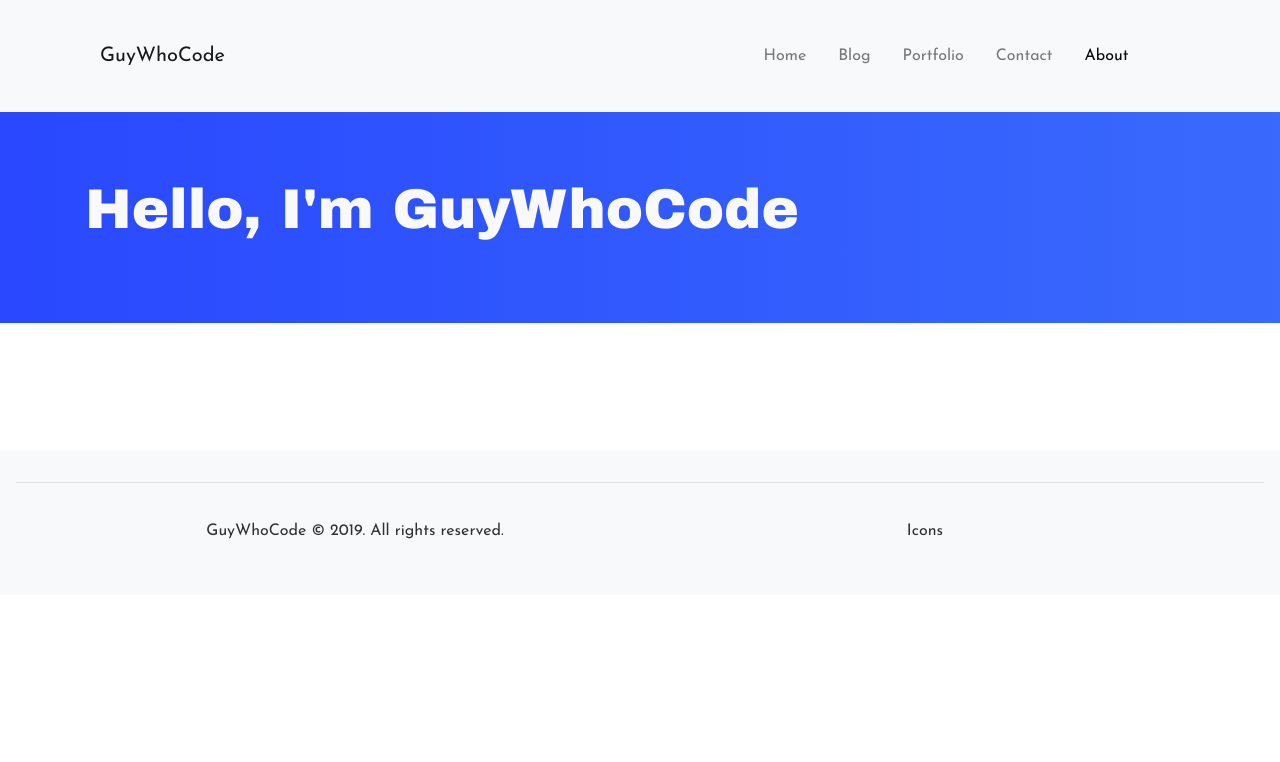
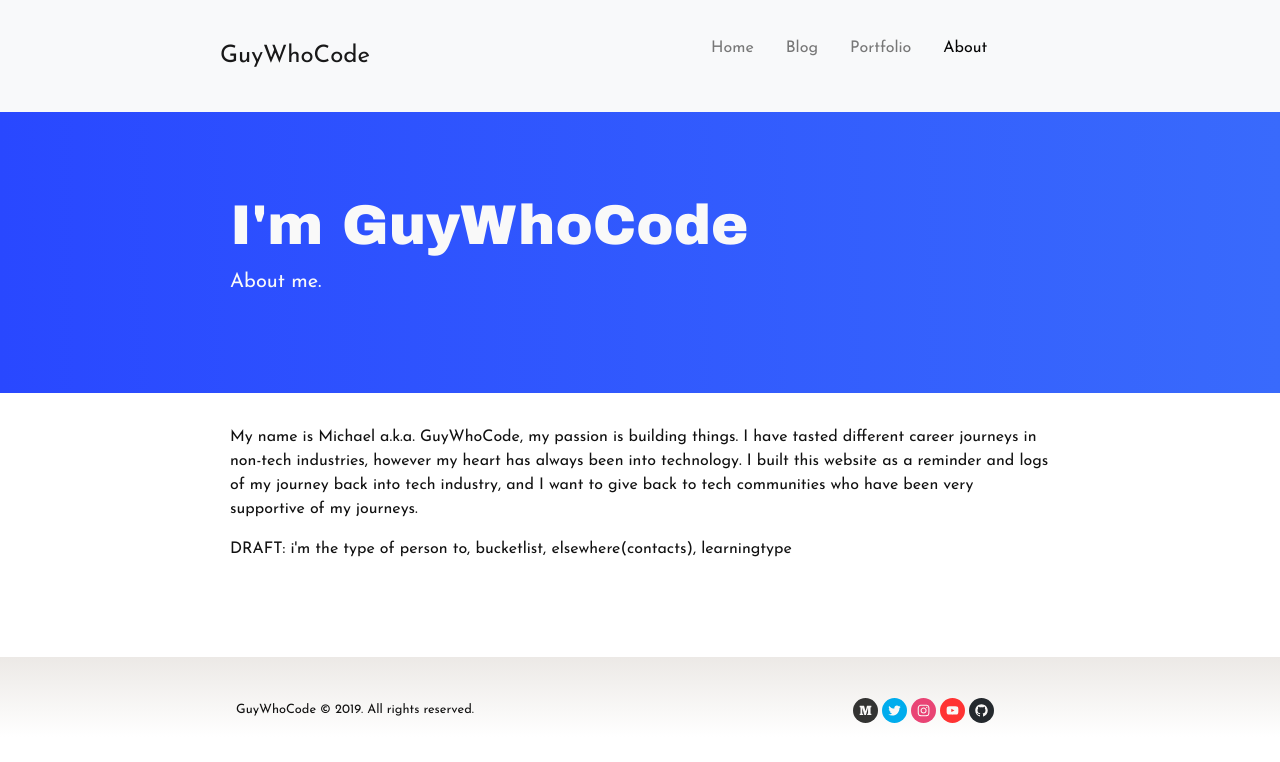
Before and after one commit to michaelisprihanto/guywhocode, a Gatsby site: page /about in a window 1280 px wide. Built offline with nearby package versions, Linux system fonts and the light colour scheme; Gatsby itself is replaced by a stand-in of ours.

Commit message:
Fixed navbar and footer

```diff
--- a/package.json
+++ b/package.json
@@ -23,7 +23,8 @@
     "gatsby-transformer-remark": "^2.6.44",
     "node-sass": "^4.13.0",
     "react": "^16.12.0",
-    "react-dom": "^16.12.0"
+    "react-dom": "^16.12.0",
+    "react-social-icons": "^4.1.0"
   },
   "devDependencies": {
     "prettier": "^1.19.1"
--- a/src/components/footer.js
+++ b/src/components/footer.js
@@ -1,5 +1,6 @@
 import React, { Fragment } from 'react'
 import { graphql, useStaticQuery } from 'gatsby'
+import { SocialIcon } from 'react-social-icons';
 
 const Footer = () => {
   const data = useStaticQuery(graphql`
@@ -14,30 +15,35 @@ const Footer = () => {
 
   return (
     <Fragment>
-      <footer className="page-footer font-small bg-light mt-5 footer-sticky">
-        <hr />
+      <div className="footer mt-5">
         <div className="container">
-
           <div className="row">
-
-            <div className="col-md-6 py-1">
-              <div className="mb-3 flex-center">
-              <div className="footer-copyright text-center py-3">{data.site.siteMetadata.author} © 2019. All rights reserved.</div>
-              </div>
+            <div className="col">
+              <div className="text-center"><small>{data.site.siteMetadata.author} © 2019. All rights reserved.</small></div>
             </div>
-
-            <div className="col-md-6 py-1">
-              <div className="mb-3 flex-center">
-              <div className="footer-copyright text-center py-3">Icons</div>
-              </div>
+            <div className="col text-center">
+              <span className="mr-1">
+                <SocialIcon network="medium" style={{ height: 25, width: 25 }} />
+              </span>
+              <span className="mr-1">
+                <SocialIcon network="twitter" url="https://twitter.com/guywhocode1" style={{ height: 25, width: 25 }} />
+              </span>
+              <span className="mr-1">
+                <SocialIcon network="instagram" style={{ height: 25, width: 25 }} />
+              </span>
+              <span className="mr-1">
+                <SocialIcon network="youtube" style={{ height: 25, width: 25 }} />
+              </span>
+              <span className="mr-1">
+                <SocialIcon network="github" style={{ height: 25, width: 25 }} />
+              </span>
             </div>
-
           </div>
 
         </div>
 
 
-      </footer>
+      </div>
     </Fragment>
   )
 }
--- a/src/components/header.js
+++ b/src/components/header.js
@@ -1,5 +1,6 @@
 import React, { Fragment } from 'react'
-import { Link, graphql, useStaticQuery } from 'gatsby'
+import { graphql, useStaticQuery } from 'gatsby'
+import Navbar from './navbar'
 
 const Header = () => {
   const data = useStaticQuery(graphql`
@@ -14,39 +15,7 @@ const Header = () => {
 
   return (
     <Fragment>
-      <nav className="navbar navbar-expand-lg navbar-light bg-light">
-        <div className="container">
-          <div className="col-sm-7">
-            <Link to="/" className="navbar-brand">{data.site.siteMetadata.title}</Link>
-          </div>
-          <div className="col-sm-4">
-            <div className="collapse navbar-collapse" id="navbarToggler">
-              <ul className="navbar-nav mr-auto mt-2 mt-lg-0">
-                <li className="nav-item">
-                  <Link to="/" className="nav-link-gwc" activeClassName="nav-link-gwc-active">Home</Link>
-                </li>
-                <li className="nav-item">
-                  <Link to="/blog" className="nav-link-gwc" activeClassName="nav-link-gwc-active">Blog</Link>
-                </li>
-                <li className="nav-item">
-                  <Link to="/portfolio" className="nav-link-gwc" activeClassName="nav-link-gwc-active">Portfolio</Link>
-                </li>
-                <li className="nav-item">
-                  <Link to="/contact" className="nav-link-gwc" activeClassName="nav-link-gwc-active">Contact</Link>
-                </li>
-                <li className="nav-item">
-                  <Link to="/about" className="nav-link-gwc" activeClassName="nav-link-gwc-active">About</Link>
-                </li>
-              </ul>
-            </div>
-          </div>
-          <div className="col-sm-1">
-            <button className="navbar-toggler" type="button" data-toggle="collapse" data-target="#navbarToggler" aria-controls="navbarToggler" aria-expanded="false" aria-label="Toggle navigation">
-              <span className="navbar-toggler-icon"></span>
-            </button>
-          </div>
-        </div>
-      </nav>
+      <Navbar title={data.site.siteMetadata.title}/>
     </Fragment>
   )
 }
--- a/src/components/jumbotron.js
+++ b/src/components/jumbotron.js
@@ -4,7 +4,7 @@ const Jumbotron = (props) => {
   return (
     <Fragment>
       <div className="jumbotron jumbotron-fluid">
-        <div className="container">
+        <div className="container container-padding">
           <h1 className="display-4 custom-font">{props.jumbotronTitle}</h1>
           <p className="lead" style={{color: '#f9f9f9'}}>{props.jumbotronContent}</p>
         </div>
--- /dev/null
+++ b/src/components/navbar.js
@@ -0,0 +1,36 @@
+import React, { Component } from 'react'
+import { Link } from 'gatsby'
+
+export class Navbar extends Component {
+  render() {
+    return (
+      <div>
+        <nav className="navbar navbar-gwc navbar-light bg-light">
+          <div className="container">
+            <div className="col-sm-6">
+              <Link to="/" className="navbar-brand">{this.props.title}</Link>
+            </div>
+            <div className="col-sm-6">
+              <ul className="navbar-gwc mr-auto mt-2 mt-lg-0">
+                <li className="nav-item">
+                  <Link to="/" className="nav-link-gwc" activeClassName="nav-link-gwc-active">Home</Link>
+                </li>
+                <li className="nav-item">
+                  <Link to="/blog" className="nav-link-gwc" activeClassName="nav-link-gwc-active">Blog</Link>
+                </li>
+                <li className="nav-item">
+                  <Link to="/portfolio" className="nav-link-gwc" activeClassName="nav-link-gwc-active">Portfolio</Link>
+                </li>
+                <li className="nav-item">
+                  <Link to="/about" className="nav-link-gwc" activeClassName="nav-link-gwc-active">About</Link>
+                </li>
+              </ul>
+            </div>
+          </div>
+        </nav>
+      </div>
+    )
+  }
+}
+
+export default Navbar
--- a/src/pages/about.js
+++ b/src/pages/about.js
@@ -5,7 +5,11 @@ import Jumbotron from '../components/jumbotron'
 const AboutPage = () => {
   return (
     <Layout>
-      <Jumbotron jumbotronTitle="Hello, I'm GuyWhoCode" jumbotronContent="" />
+      <Jumbotron jumbotronTitle="I'm GuyWhoCode" jumbotronContent="About me." />
+      <div className="container container-padding">
+        <p>My name is Michael a.k.a. GuyWhoCode, my passion is building things. I have tasted different career journeys in non-tech industries, however my heart has always been into technology. I built this website as a reminder and logs of my journey back into tech industry, and I want to give back to tech communities who have been very supportive of my journeys.</p>
+        <p>DRAFT: i'm the type of person to, bucketlist, elsewhere(contacts), learningtype</p>
+      </div>
     </Layout>
   )
 }
--- a/src/pages/blog.js
+++ b/src/pages/blog.js
@@ -28,7 +28,7 @@ const BlogPage = () => {
   return (
     <Layout>
       <Jumbotron jumbotronTitle="Blog" jumbotronContent="My writings on the journey of web development." />
-      <div className="container">
+      <div className="container container-padding">
         {data.allMarkdownRemark.edges.map((edge) => {
           return (
             <div className="card mb-3 shadow card-gwc">
--- a/src/pages/portfolio.js
+++ b/src/pages/portfolio.js
@@ -6,6 +6,9 @@ const PortfolioPage = () => {
   return (
     <Layout>
       <Jumbotron jumbotronTitle="My Portfolio" jumbotronContent="My portfolio." />
+      <div className="container container-padding">
+        <p>Coming soon.</p>
+      </div>
     </Layout>
   )
 }
--- a/src/styles/styles.scss
+++ b/src/styles/styles.scss
@@ -13,6 +13,7 @@ $nav-link-color-light: #777777;
 $nav-link-color-dark: #dddddd;
 $color-watermelon: #fa6e59;
 
+
 * {
   color: $body-color;
   font-family: $font-family-josefin;
@@ -20,11 +21,17 @@ $color-watermelon: #fa6e59;
 
 body {
   position: relative;
-  padding-bottom: 15em;
+  padding-bottom: 10em;
+}
+
+.container-padding {
+  padding-left: 10em;
+  padding-right: 10em;
 }
 
 .navbar {
   height: 7em;
+  overflow: hidden;
 }
 
 .footer-copyright {
@@ -32,13 +39,21 @@ body {
 }
 
 .navbar-brand {
-  margin-right: 3rem;
+  position: relative;
+  display: block;
+  margin-left: 5em;
+  margin-right: auto;
+  text-align: left;
+  font-size: 1.5em;
+}
+
+.navbar-gwc {
+  display: flex;
+  list-style: none;
 }
 
 .nav-link-gwc {
   color: $nav-link-color-light;
-  padding-right: 0;
-  padding-left: 0;
   display: block;
   padding: 0.5rem 1rem;
 }
@@ -62,18 +77,58 @@ body {
   background: #396afc;  /* fallback for old browsers */
   background: -webkit-linear-gradient(to right, #2948ff, #396afc);  /* Chrome 10-25, Safari 5.1-6 */
   background: linear-gradient(to right, #2948ff, #396afc); /* W3C, IE 10+/ Edge, Firefox 16+, Chrome 26+, Opera 12+, Safari 7+ */
+  padding-top: 5em;
+  padding-bottom: 5em;
 }
 
 .card-gwc:hover {
   background-color: $card-color-hover;
 }
 
-.footer-sticky {
+.footer {
   position: absolute;
-  right: 0;
   bottom: 0;
-  left: 0;
-  padding: 1rem;
-  background-color: #efefef;
-  text-align: center;
+  width: 100%;
+  height: 80px;
+  padding-top: 40px;
+  padding-bottom: 0px;
+  background: #ECE9E6;  /* fallback for old browsers */
+  background: -webkit-linear-gradient(to top, #FFFFFF, #ECE9E6);  /* Chrome 10-25, Safari 5.1-6 */
+  background: linear-gradient(to top, #FFFFFF, #ECE9E6); /* W3C, IE 10+/ Edge, Firefox 16+, Chrome 26+, Opera 12+, Safari 7+ */
 }
+
+#github-icon {
+  background-image: url('./svg/social-1_logo-github.svg');
+}
+
+@media screen and (max-width: 768px) {
+  .container-padding {
+    padding-left: 1em;
+    padding-right: 1em;
+  }
+
+  .navbar-brand {
+    margin-left: auto;
+    text-align: center;
+  }
+
+  .navbar-gwc {
+    display: inline-flex;
+    padding-left: 0;
+    padding-right: 0;
+  }
+
+  .jumbotron {
+    padding-top: 3em;
+    padding-bottom: 3em;
+  }
+
+  .custom-font {
+    font-size: 2em;
+  }
+
+  .footer {
+    padding-top: 20px;
+  }
+
+}
--- a/src/templates/blog.js
+++ b/src/templates/blog.js
@@ -27,8 +27,8 @@ const Blog = (props) => {
   return (
     <Layout>
       <Jumbotron jumbotronTitle={props.data.markdownRemark.frontmatter.title} jumbotronContent={props.data.markdownRemark.frontmatter.date} />
-      <div className="container">
-      <div dangerouslySetInnerHTML={{ __html: props.data.markdownRemark.html }}></div>
+      <div className="container container-padding">
+        <div dangerouslySetInnerHTML={{ __html: props.data.markdownRemark.html }}></div>
       </div>
     </Layout>
   )
```
Also changed, not shown: src/pages/contact.js (deleted, +0 -13 lines), src/pages/index.js (+5 -3 lines), src/styles/bootstrap.css, src/styles/svg/social-1_logo-github.svg (added), src/styles/svg/social-1_logo-instagram.svg (added), src/styles/svg/social-1_logo-twitter.svg (added), src/styles/svg/social-1_logo-youtube.svg (added), 1 other file.
